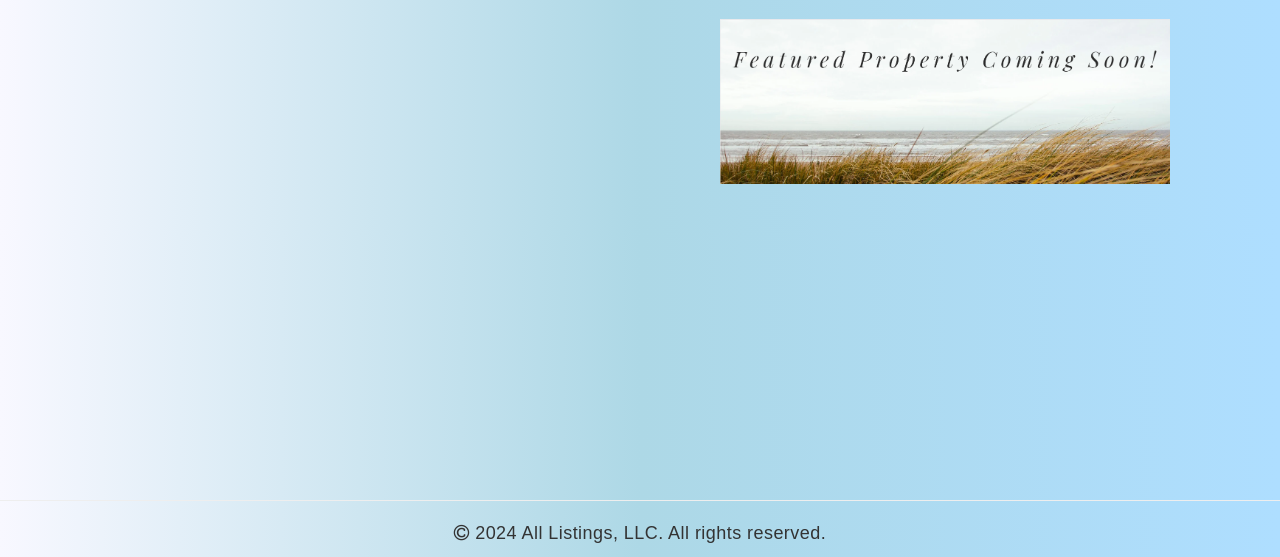
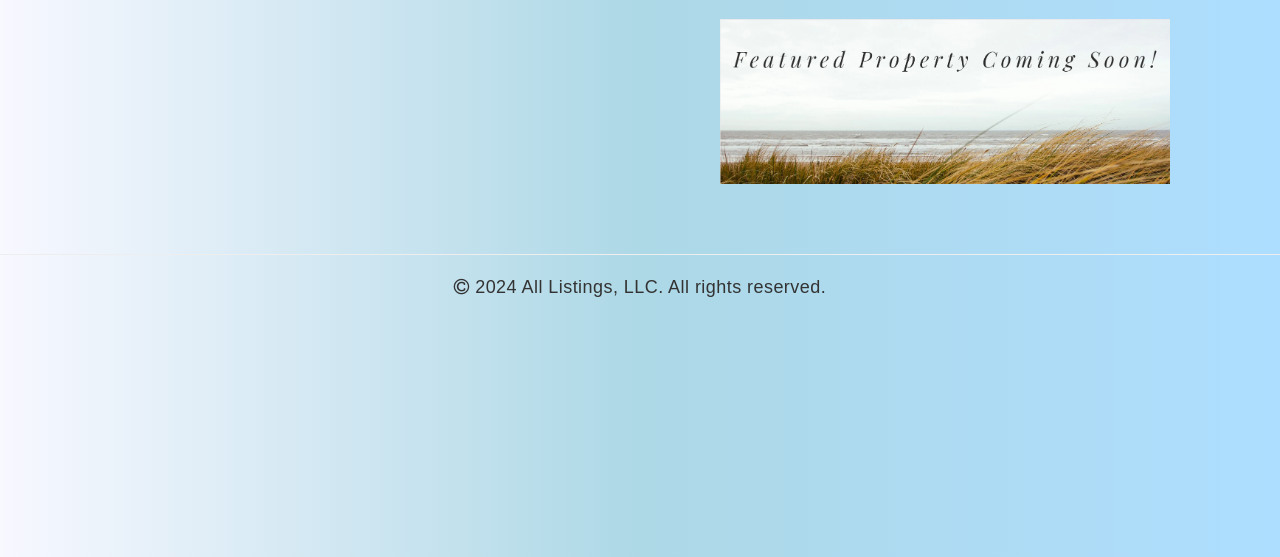
Before and after one commit to jaclyn-anderson/isqa8210-group1, a Django app: page / in a window 1280 px wide. Shown: the part 243-800 px from the top of the page. Run offline with Django 5.2, Linux system fonts and the light colour scheme; data that the repository does not hold is empty; some libraries are stand-ins or nearby versions.

Commit message:
revert the footer changes

```diff
--- a/RealEstate/templates/base.html
+++ b/RealEstate/templates/base.html
@@ -54,7 +54,7 @@
     </main>
 <div>
 
-    <footer style="text-align: center; bottom: 10px; width: 100%; position: fixed">
+    <footer style="text-align: center; bottom: 10px; width: 100%;">
         <hr>
         <i class="fa fa-copyright" aria-hidden="true"></i> 2024 All Listings, LLC. All rights reserved.
     </footer>
--- a/RealEstate/templates/base2.html
+++ b/RealEstate/templates/base2.html
@@ -44,7 +44,7 @@
         {% block content %}{% endblock %}
     </main>
 
-    <footer style="text-align: center; bottom: 10px; width: 100%; position: fixed">
+    <footer style="text-align: center; bottom: 10px; width: 100%; ">
         <hr>
         <p>&copy; 2024 All Listings, LLC. All rights reserved.</p>
     </footer>
```
